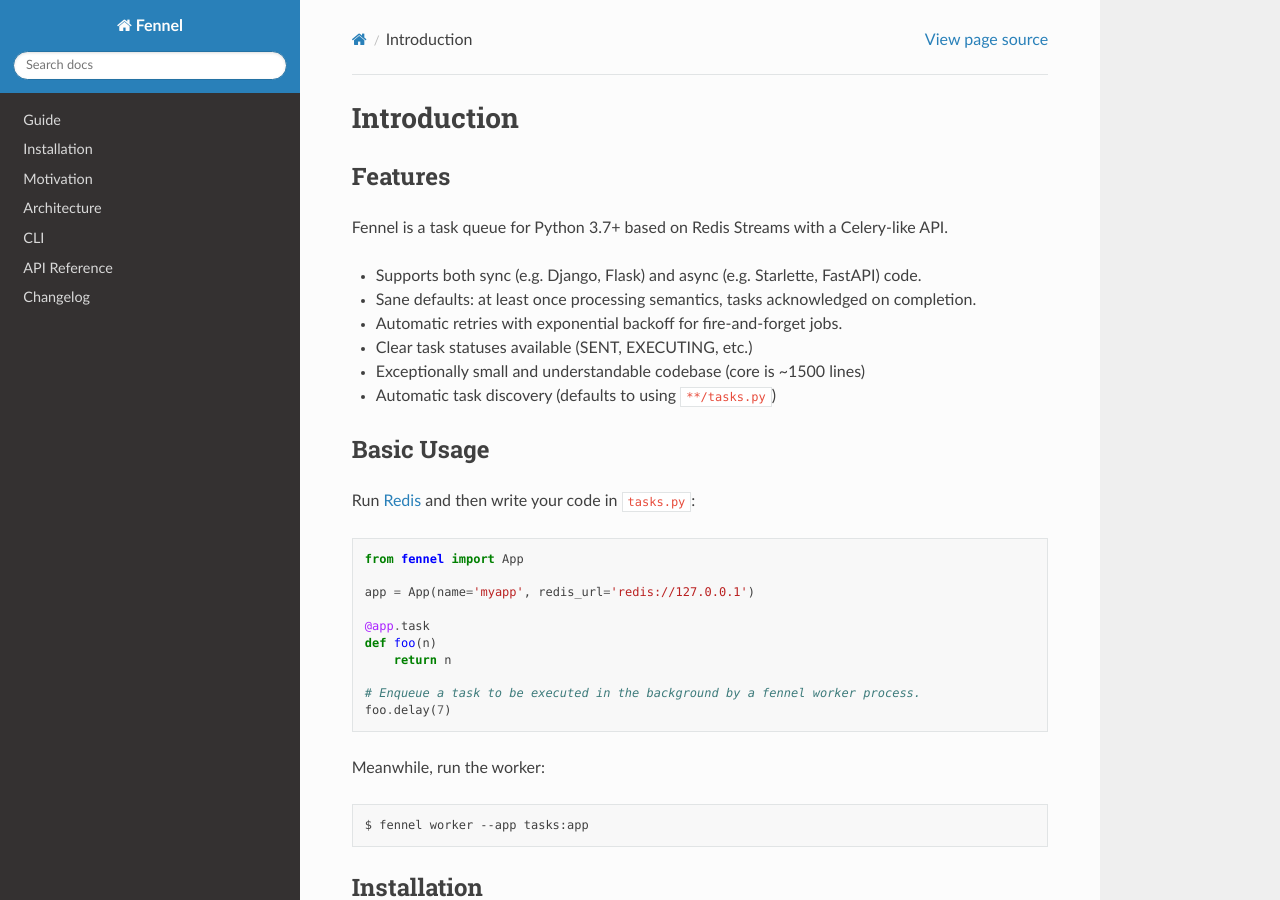
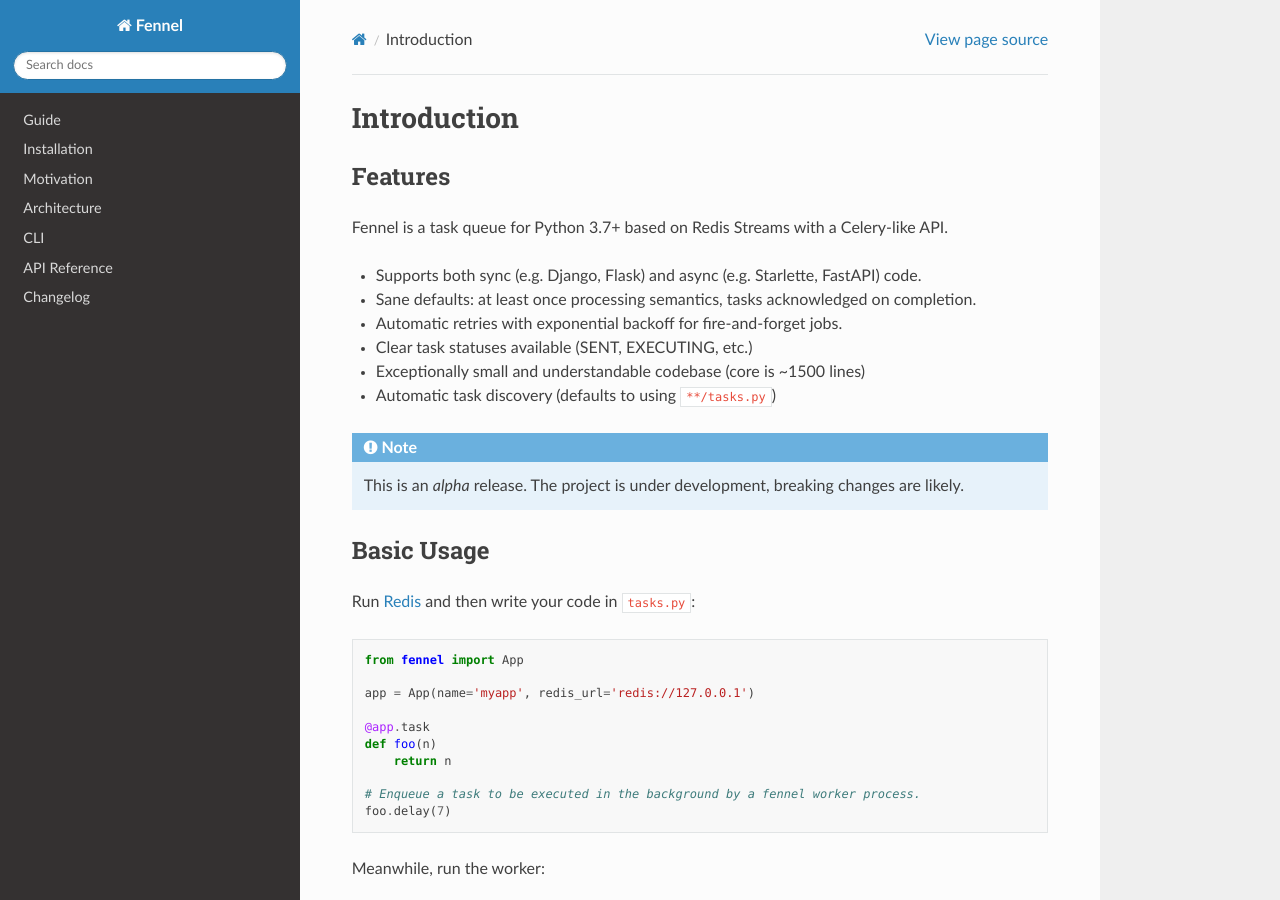
Before and after one commit to mjwestcott/fennel, a Sphinx documentation site: the page built from docs/index.rst, in a window 1280 px wide and 900 px high. Built offline with Sphinx 7.4.7 and the Read the Docs theme 2.0.0, drawn with Linux system fonts in a browser that asks for light colours.

Commit message:
docs: Add note on alpha version

```diff
--- a/docs/index.rst
+++ b/docs/index.rst
@@ -17,6 +17,11 @@ Fennel is a task queue for Python 3.7+ based on Redis Streams with a Celery-like
 * Clear task statuses available (SENT, EXECUTING, etc.)
 * Exceptionally small and understandable codebase (core is ~1500 lines)
 * Automatic task discovery (defaults to using ``**/tasks.py``)
+
+.. Note::
+
+    This is an *alpha* release. The project is under development, breaking changes are
+    likely.
 
 Basic Usage
 -----------
```
Also changed, not shown: README.md (+3 -0 lines).
